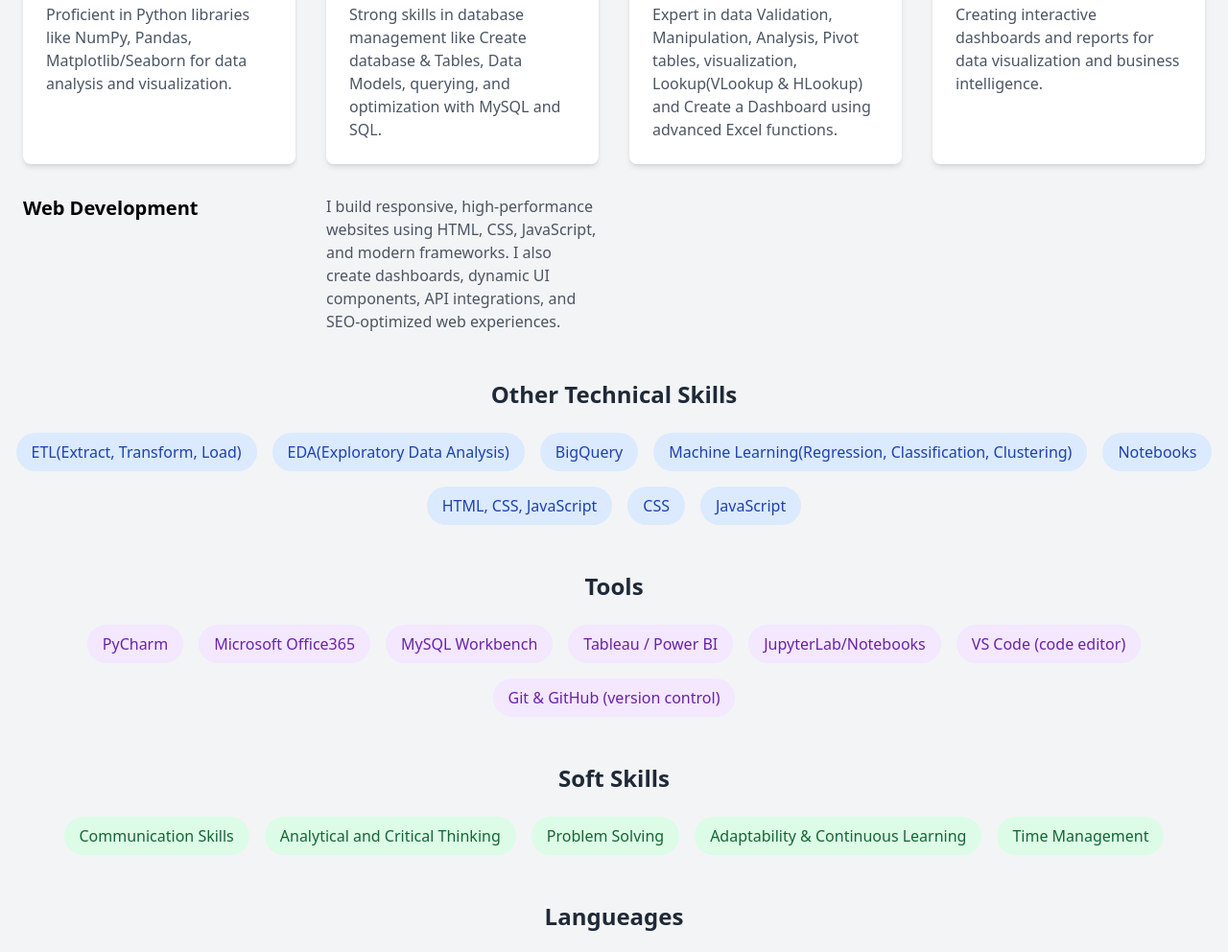
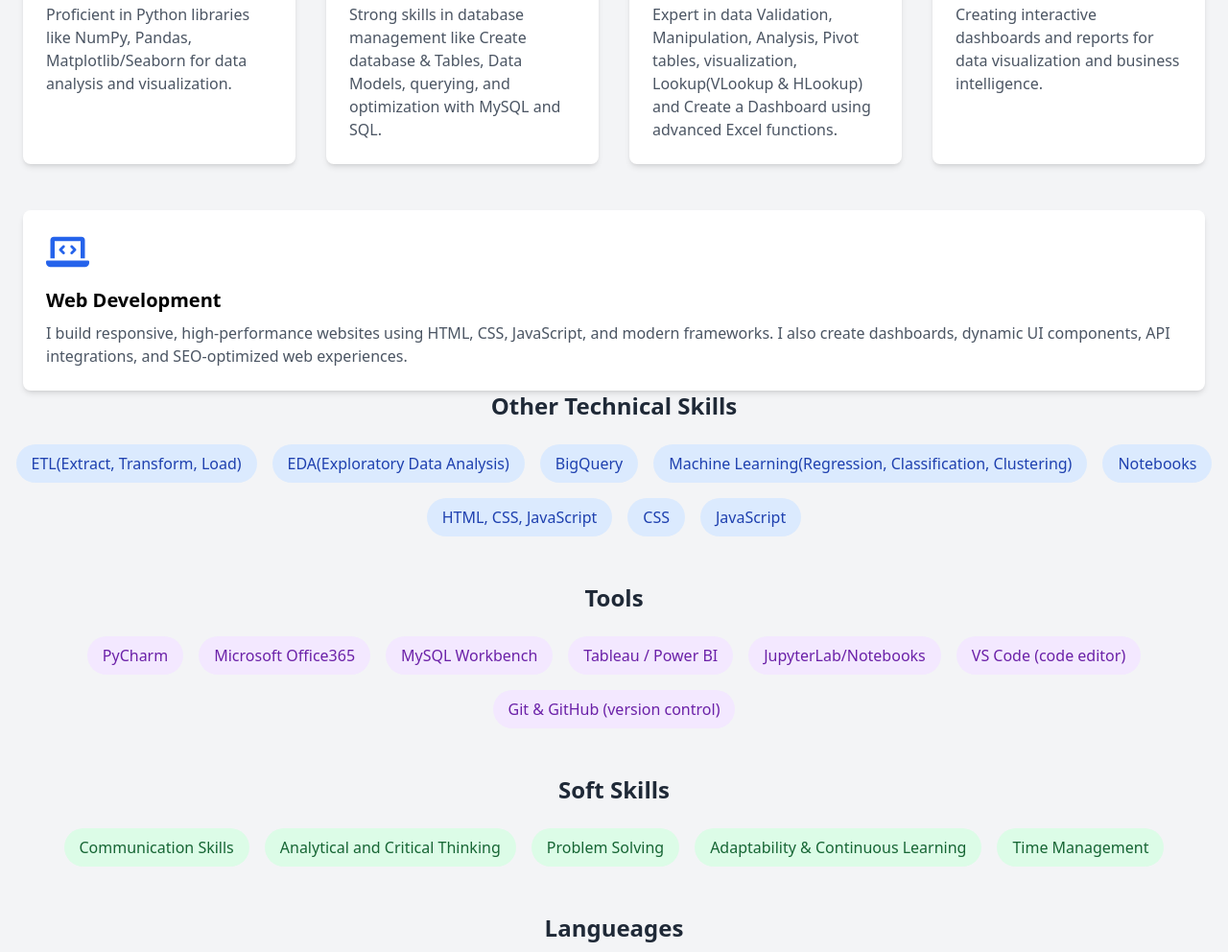
Before and after one commit to chandunandarapu/Portfolio, a plain HTML site: page index.html in a window 1280 px wide. Shown: the part 1791-2783 px from the top of the page at 96% size. Drawn offline with nearby package versions, Linux system fonts and the light colour scheme.

Commit message:
Update index.html

```diff
--- a/index.html
+++ b/index.html
@@ -164,7 +164,13 @@
                     <h3 class="text-xl font-semibold mb-2">Power BI</h3>
                     <p class="text-gray-600">Creating interactive dashboards and reports for data visualization and business intelligence.</p>
                 </div>
-                    <h3 class="text-xl font-semibold mb-2">Web Development</h3>
+            </div>
+
+             <div class="bg-white p-6 rounded-lg shadow-md hover-grow">
+                    <div class="text-blue-600 text-4xl mb-4">
+                        <i class="fas fa-laptop-code"></i>
+                    </div>
+                     <h3 class="text-xl font-semibold mb-2">Web Development</h3>
                     <p class="text-gray-600">I build responsive, high-performance websites using HTML, CSS, JavaScript, and modern frameworks. I also create dashboards, dynamic UI components, API integrations, and SEO-optimized web experiences.</p>
                 </div>
             </div>
```
